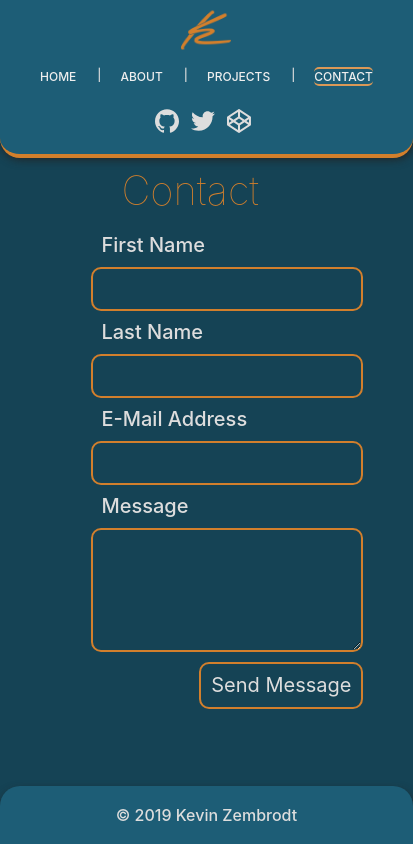
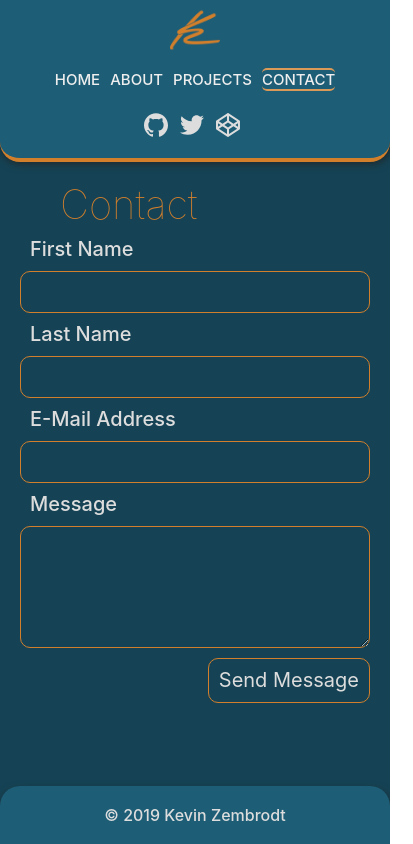
Before and after one commit to Nixikaz/portfolio-react, a React (Create React App) app: page /contact in a window 390 px wide. Shown: the whole page, 413 px wide, since content can reach past the window. Built offline with nearby package versions, Linux system fonts and the light colour scheme.

Commit message:
Completed contact page, disabled button after submit, and animation is working for thank you modal

```diff
--- a/src/components/Contact.js
+++ b/src/components/Contact.js
@@ -10,10 +10,11 @@ const encode = data => {
 export default class Contact extends Component {
   constructor(props) {
     super(props);
-    this.state = { first: '', last: '', email: '', message: '' };
+    this.state = { first: '', last: '', email: '', message: '', disabled: false };
   }
 
   handleSubmit = e => {
+    if (!this.state.disabled) {
       fetch('/', {
         method: 'POST',
         headers: { 'Content-Type': 'application/x-www-form-urlencoded' },
@@ -21,12 +22,14 @@ export default class Contact extends Component {
       })
         .then(() => {
           document.getElementById('myModal').style.display = 'block';
+          document.getElementById('test1').style.transition = 'transform 0.5s, opacity 0.7s';
           document.getElementById('test1').style.opacity = '1';
           document.getElementById('test1').style.display = 'grid';
           document.getElementById('test1').style.transform = 'translate(-50%, -50%)';
         })
         .catch(error => console.log(error));
-
+    }
+    this.setState({ disabled: true });
     e.preventDefault();
   };
   handleChange = e => this.setState({ [e.target.name]: e.target.value });
@@ -44,14 +47,16 @@ export default class Contact extends Component {
               </label>
             </div>
             <label htmlFor="first">First Name</label>
-            <input type="text" name="first" value={first} id="firstName" onChange={this.handleChange} />
+            <input type="text" name="first" required value={first} id="firstName" onChange={this.handleChange} />
             <label htmlFor="last">Last Name</label>
-            <input type="text" name="last" value={last} id="lastName" onChange={this.handleChange} />
+            <input type="text" name="last" required value={last} id="lastName" onChange={this.handleChange} />
             <label htmlFor="email">E-Mail Address</label>
-            <input type="text" name="email" value={email} id="emailAddress" onChange={this.handleChange} />
+            <input type="text" name="email" required value={email} id="emailAddress" onChange={this.handleChange} />
             <label htmlFor="message">Message</label>
-            <textarea name="message" value={message} rows="5" onChange={this.handleChange} />
-            <button type="submit">Send Message</button>
+            <textarea name="message" required value={message} rows="5" onChange={this.handleChange} />
+            <button id="send-btn" type="submit" disabled={this.state.disabled}>
+              {this.state.disabled ? 'Sending...' : 'Send Message'}
+            </button>
             <div className="modal" id="myModal" onClick={HideModal} />
             <div className="thank-you" id="test1">
               <h1>Thank you for contacting me, {this.state.first}.</h1>
--- a/src/components/HideModal.js
+++ b/src/components/HideModal.js
@@ -1,6 +1,7 @@
 export default function HideModal() {
+  document.getElementById('send-btn').innerText = 'Message Sent';
   document.getElementById('myModal').style.display = 'none';
   document.getElementById('test1').style.opacity = '0';
   document.getElementById('test1').style.display = 'none';
-  document.getElementById('test1').style.transform = 'translate(-50%, -350%)';
+  document.getElementById('test1').style.transform = 'translate(-50%, -300%)';
 }
--- a/src/components/Projects.js
+++ b/src/components/Projects.js
@@ -11,9 +11,7 @@ const Projects = () => {
         <div>
           <h2>My Portfolio</h2>
           <p>
-            <a href="https://www.kevzem.com" target="_blank" rel="noopener noreferrer">
-              <img src={Portfolio} alt="Portfolio" id="portfolio_img" />
-            </a>
+            <img src={Portfolio} alt="Portfolio" id="portfolio_img" />
             Originally I had planned to create this website purely in HTML, CSS, and JavaScript without using any
             libraries or frameworks. Although, I recently began learning React and decided it would be a good learning
             experience to create this site using React.
--- a/src/index.css
+++ b/src/index.css
@@ -26,7 +26,6 @@ body {
     sans-serif;
   -webkit-font-smoothing: antialiased;
   -moz-osx-font-smoothing: grayscale;
-  /* text-shadow: 0 2px 0 rgba(0, 0, 0, 0.07); */
 }
 h1, h2, h3, h4, h5, h6 {
   margin: 0;
@@ -57,8 +56,6 @@ a:visited {
     ". footer footer footer .";
   grid-template-columns: 1fr 3fr 5fr 3fr 1fr;
   grid-template-rows: auto auto 1fr auto;
-  /* margin-right: 6rem;
-  margin-left: 6rem; */
 }
 .hidden {
   display: none;
@@ -145,7 +142,6 @@ li {
   text-decoration: none;
   border-radius: .5rem;
   text-transform: uppercase;
-  transition: color .3s;
 }
 .header__navbar li:hover a {
   transition: color .3s;
@@ -186,11 +182,11 @@ li {
   font-weight: 850;
 }
 .hero__lastname {
-  transform: translate(0.3rem, -2.5rem);
+  transform: translate(0.3rem, -2.6rem);
   grid-area: hero_last;
   align-self: start;
   opacity: 0.7;
-  font-size: 4.5rem;
+  font-size: 4.44rem;
   font-weight: 850;
 }
 .hero__webdev {
@@ -241,10 +237,10 @@ section p img {
   box-sizing: content-box;
 }
 .image__fam {
-  width: 29rem;
-  height: 29rem;
+  width: 25rem;
+  height: 25rem;
   float: left;
-  padding: 0.5rem 1.5rem 0 0;
+  padding: 0.5rem 1rem 0 0;
   border-radius: 5rem 0 0 0;
 }
 .svg--large {
@@ -262,7 +258,8 @@ section p img {
   width: 73rem;
 }
 #about p {
-  font-size: 1.5rem;
+  line-height: 2rem;
+  font-size: 1.6rem;
   padding: 1rem 0;
 }
 #about h1 {
@@ -311,15 +308,16 @@ section p img {
   float: left;
   margin: 0 2rem 0 0;
 }
-#contact form {
+#contact {
   display: flex;
   flex-wrap: wrap;
+  flex-direction: column;
   margin: 1rem;
   width: 73rem;
-  justify-content: center;
 }
-#contact form {
-  width: 60rem;
+.contact__form form {
+  padding: 2rem;
+  width: 80%;
 }
 #contact > h1 {
   justify-self: left;
@@ -337,7 +335,7 @@ section p img {
 #contact input {
   color: #ddd;
   background: #154355;
-  border: 2px solid #d27f2c;
+  border: 1px solid #d27f2c;
   border-radius: 1rem;
   padding: 1rem;
   line-height: 2rem;
@@ -345,13 +343,13 @@ section p img {
 #contact input:focus {
   outline: none;
   background: #1d5d76;
-  border: 2px solid #abd;
+  border: 1px solid #abd;
   border-radius: 1rem;
 }
 #contact textarea {
   color: #ddd;
   background: #154355;
-  border: 2px solid #d27f2c;
+  border: 1px solid #d27f2c;
   border-radius: 1rem;
   padding: 1rem;
   line-height: 2rem;
@@ -359,14 +357,14 @@ section p img {
 #contact textarea:focus {
   outline: none;
   background: #1d5d76;
-  border: 2px solid #abd;
+  border: 1px solid #abd;
   border-radius: 1rem;
 }
 #contact form button {
   align-self: flex-end;
   border-style:none;
   background-color: #154355;
-  border: 2px solid #d27f2c;
+  border: 1px solid #d27f2c;
   color: #ddd;
   font-size: 2rem;
   padding: 1rem;
@@ -394,7 +392,7 @@ section p img {
   width: 100%;
   height: 100%;
   overflow: auto;
-  background-color: rgba(0, 0, 0,0.4);
+  background: linear-gradient(rgba(0, 0, 0,0.9), rgba(0,0,0,0.4), rgba(0,0,0,0.9));
 }
 .thank-you h1 {
   font-family: 'Segoe UI', Tahoma, Geneva, Verdana, sans-serif;
@@ -413,17 +411,14 @@ section p img {
   text-align: center;
   color: #fff;
   font-family: 'Lucida Sans';
-  transition: opacity .7s, transform .5s;
+  transition-timing-function: ease-in-out;
   opacity: 0;
   padding: 2rem;
-  border-radius: .5rem;
+  border-radius: 2rem;
   left: 50%;
   top: 50%;
   transform: translate(-50%, -300%);
   position: absolute;
-  display: none;
-  justify-content: center;
-  align-content: center;
   border: 3px solid hsl(30, 65%, 50%);
   background: #1d5d76;
   z-index: 2;
@@ -540,6 +535,15 @@ footer {
     grid-template-columns: 1fr 1fr 2fr 2fr 2fr 1fr 1fr;
   }
 }
+@media screen and (max-width: 410px) {
+  .header__navbar li {
+    margin: 0 0.5rem 0 0.5rem;
+    font-size: 1.5rem;
+  }
+  .header__navbar li:not(:last-child)::after {
+    content: '';
+  }
+}
 @media screen and (max-width: 615px) {
   #about {
     width: 30rem;
@@ -565,16 +569,16 @@ footer {
   }
   .header__navbar {
     /* display: none; */
-    font-size: 1.2rem;
     padding-top: 2rem;
     padding-bottom: 1rem;
     justify-content: center;
-    /* margin: 0 0 0 0; */
   }
-  /* .header__navbar li:not(:last-child)::after {
-    content: '';
-    padding: 0;
-  } */
+  .header__navbar li {
+    margin: 0 0.5rem 0 0.5rem;
+  }
+  .header__navbar li:not(:last-child)::after {
+    left: 0.5rem;
+  }
   .social__links {
     padding-top: 1rem;
     justify-content: center;
@@ -598,12 +602,6 @@ footer {
   #about h1 {
     margin: auto;
     padding: 0;
-  }
-  #contact {
-    width: 25rem;
-  }
-  #contact form {
-    width: 100%;
   }
 }
 @media screen and (max-width: 980px) {
```
Lines whose indentation alone changed are shown as unchanged.
